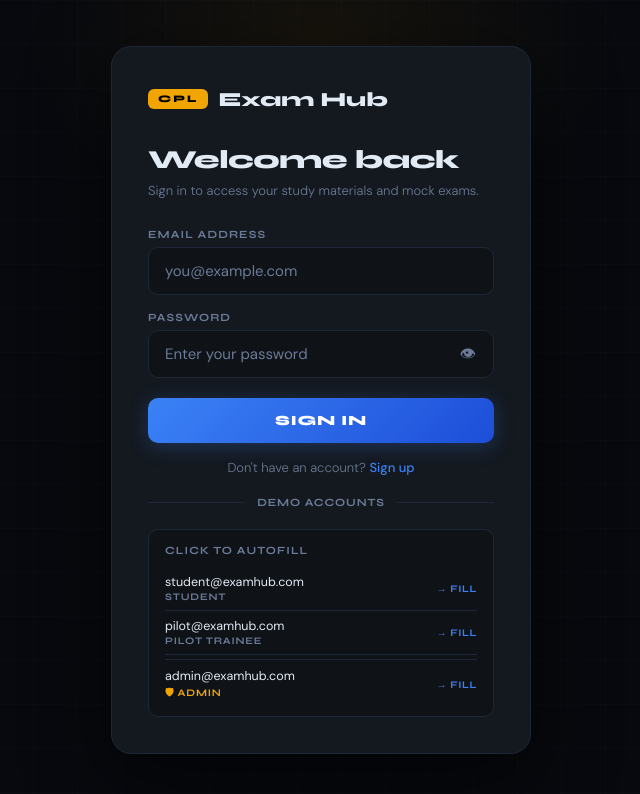
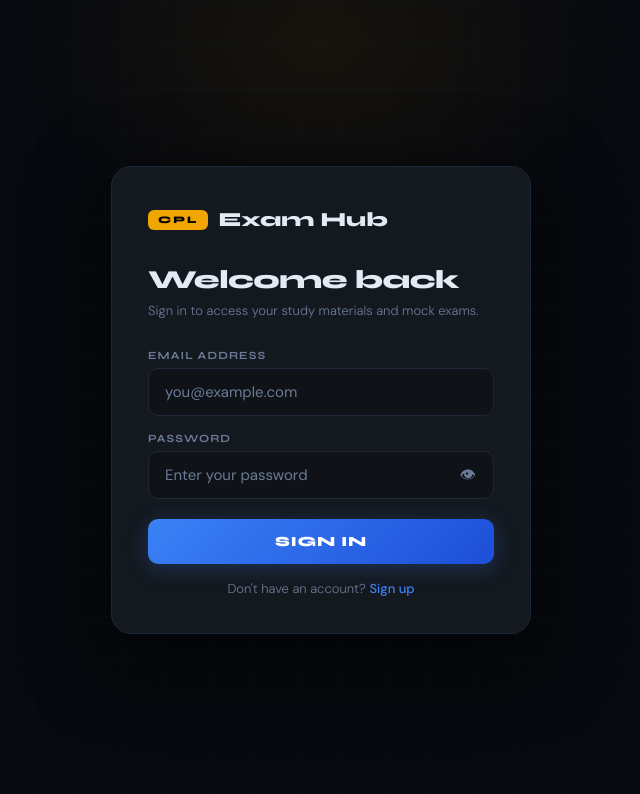
Before and after one commit to aveenav69-bit/exam, a plain HTML site: page index.html in a window 1280 px wide. Shown: the whole page, without its empty margins (319-959 px from the left). Drawn offline with Linux system fonts and the light colour scheme.

Commit message:
Add files via upload

```diff
--- a/index.html
+++ b/index.html
@@ -293,16 +293,6 @@ input[type=number]{width:100px;}
 .login-divider::before,.login-divider::after{content:'';flex:1;height:1px;background:var(--border);}
 .login-divider span{font-size:11px;color:var(--muted);font-family:'Syne',sans-serif;font-weight:700;letter-spacing:.08em;text-transform:uppercase;}
 
-.login-demo{background:var(--surface);border:1px solid var(--border);border-radius:10px;padding:14px 16px;}
-.login-demo-title{font-size:11px;font-family:'Syne',sans-serif;font-weight:700;color:var(--muted);text-transform:uppercase;letter-spacing:.1em;margin-bottom:10px;}
-.demo-account{display:flex;align-items:center;justify-content:space-between;padding:7px 0;border-bottom:1px solid var(--border);cursor:pointer;transition:opacity .15s;}
-.demo-account:last-child{border-bottom:none;padding-bottom:0;}
-.demo-account:hover{opacity:.75;}
-.demo-info{font-size:12.5px;}
-.demo-email{color:var(--text);font-weight:400;}
-.demo-role{font-size:10px;font-family:'Syne',sans-serif;font-weight:700;letter-spacing:.08em;text-transform:uppercase;color:var(--muted);margin-top:1px;}
-.demo-fill{font-family:'Syne',sans-serif;font-size:10px;font-weight:700;color:var(--blue);text-transform:uppercase;letter-spacing:.06em;}
-
 /* User badge in header */
 .user-badge{
   display:none;align-items:center;gap:10px;
@@ -377,32 +367,6 @@ input[type=number]{width:100px;}
     <button class="login-btn" id="loginBtn" onclick="doLogin()">Sign In</button>
 
     <div class="switch-link" style="margin-top:16px;margin-bottom:0;">Don't have an account? <a onclick="showSignup()">Sign up</a></div>
-
-    <div class="login-divider"><span>Demo Accounts</span></div>
-    <div class="login-demo">
-      <div class="login-demo-title">Click to autofill</div>
-      <div class="demo-account" onclick="fillDemo('student@examhub.com','student123')">
-        <div class="demo-info">
-          <div class="demo-email">student@examhub.com</div>
-          <div class="demo-role">Student</div>
-        </div>
-        <div class="demo-fill">&#8594; Fill</div>
-      </div>
-      <div class="demo-account" onclick="fillDemo('pilot@examhub.com','cpl2024')">
-        <div class="demo-info">
-          <div class="demo-email">pilot@examhub.com</div>
-          <div class="demo-role">Pilot Trainee</div>
-        </div>
-        <div class="demo-fill">&#8594; Fill</div>
-      </div>
-      <div class="demo-account" onclick="fillDemo('admin@examhub.com','admin123')" style="border-top:1px solid var(--border);margin-top:4px;padding-top:8px;">
-        <div class="demo-info">
-          <div class="demo-email">admin@examhub.com</div>
-          <div class="demo-role" style="color:var(--accent);">&#128737; Admin</div>
-        </div>
-        <div class="demo-fill">&#8594; Fill</div>
-      </div>
-    </div>
   </div>
 </div>
 
@@ -1609,14 +1573,7 @@ function togglePwVisibility(){
   else { inp.type='password'; btn.innerHTML='&#128065;'; }
 }
 
-function fillDemo(email, pw){
-  document.getElementById('loginEmail').value = email;
-  document.getElementById('loginPassword').value = pw;
-  document.getElementById('loginPassword').type = 'password';
-  document.getElementById('pwToggle').innerHTML='&#128065;';
-  clearLoginError();
-  document.getElementById('loginEmail').focus();
-}
+
 
 // ══════════ SIGNUP ══════════
 
```
